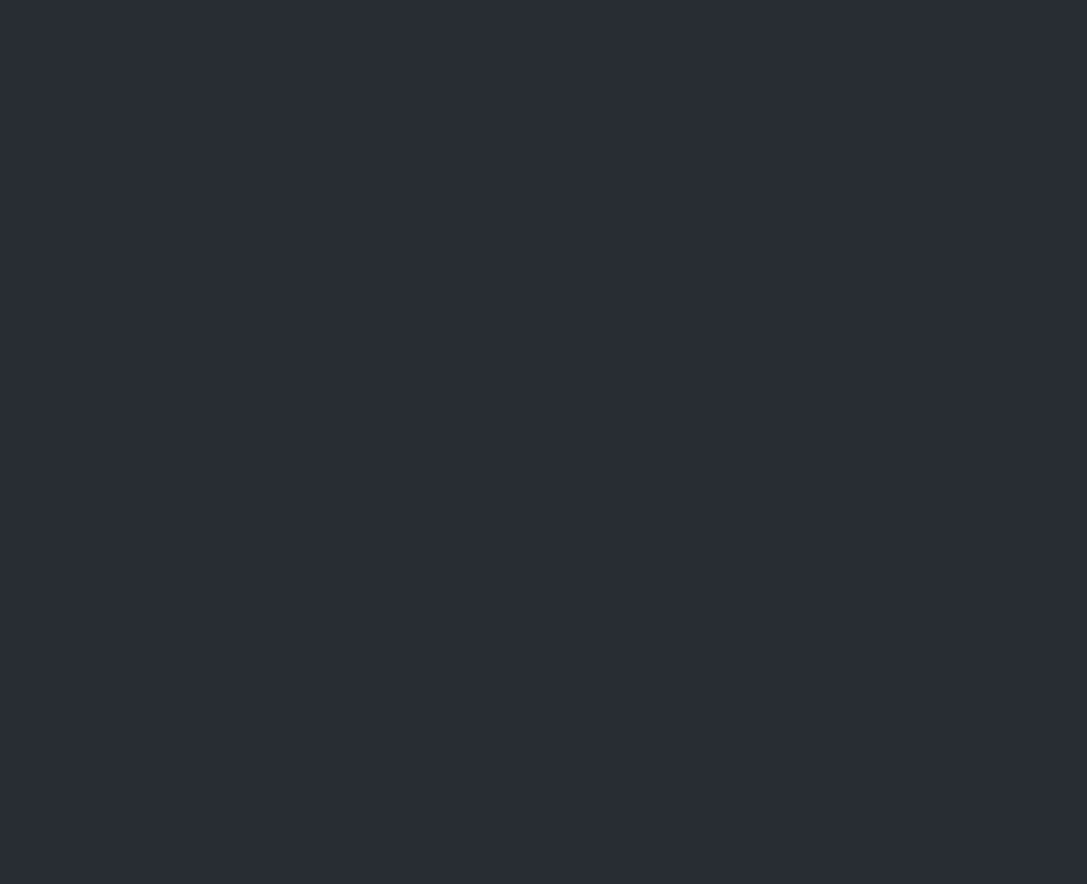
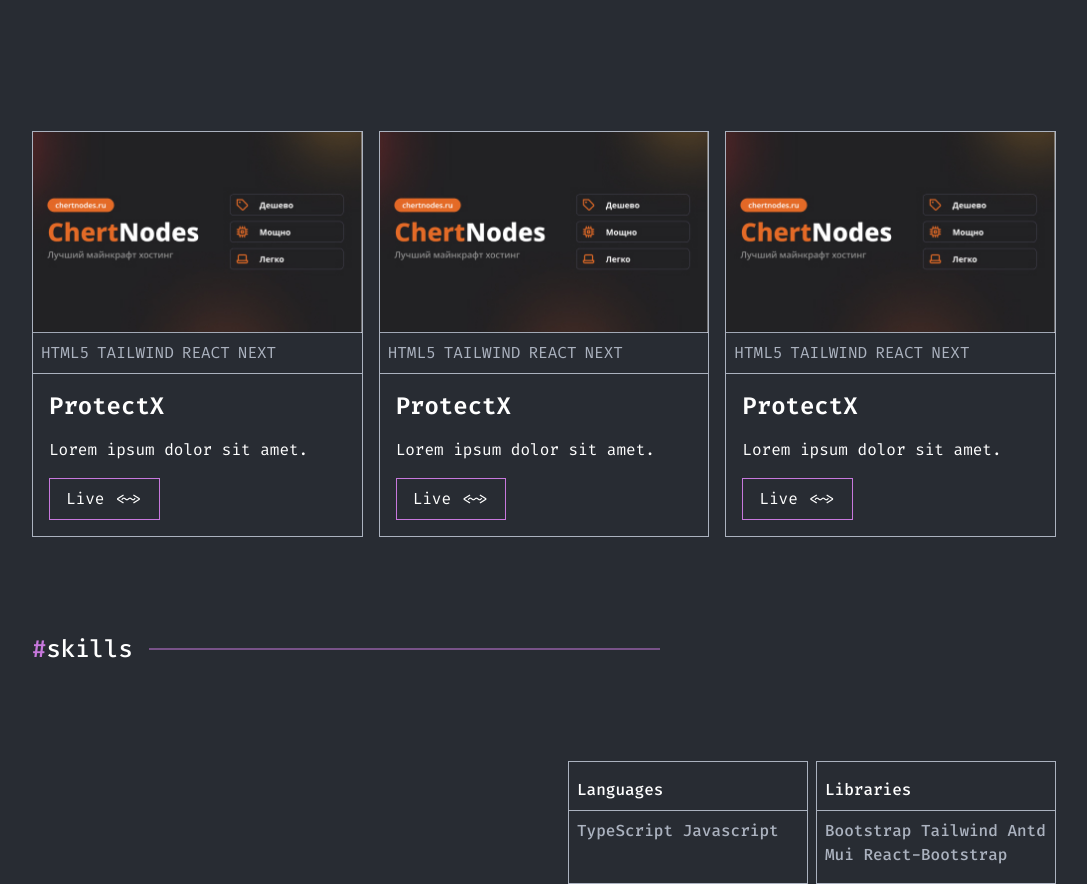
Before and after one commit to darenminarolli/portfolio, a Next.js app: page / in a window 1280 px wide. Shown: the part 1060-1944 px from the top of the page, without its empty margins (96-1183 px from the left). Before the commit the page ends 903 px from the top, so only its background shows below. Built offline with nearby package versions, Linux system fonts and the light colour scheme.

Commit message:
implemnted new sections

```diff
--- a/app/components/Cart.jsx
+++ b/app/components/Cart.jsx
@@ -1,9 +1,30 @@
+import Image from 'next/image'
 import React from 'react'
+import Button from './ui/Button'
+import ProjectImg from '../../public/Work.jpg'
 
 const Cart = () => {
   return (
     <>
-
+    <div className=' w-fit  justify-center border border-[#ABB2BF]'>
+        <Image src={ProjectImg}
+         alt='cartphoto'
+         width={330}
+         height={201}
+         className=''
+         />
+        <div className='flex gap-2 p-2 border-b border-[#ABB2BF] '>
+            <h3 className='text-[#ABB2BF]  not-italic ' >HTML5</h3>
+            <h3 className='text-[#ABB2BF]  not-italic ' >TAILWIND</h3>
+            <h3 className='text-[#ABB2BF]  not-italic ' >REACT</h3>
+            <h3 className='text-[#ABB2BF]  not-italic ' >NEXT</h3>
+        </div>
+        <div className='p-4 gap-4'>
+            <h1 className='text-2xl font-semibold'>ProtectX</h1>
+            <p className='py-4'>Lorem ipsum dolor sit amet.</p>
+            <Button name='Live <~>'/>
+        </div>
+    </div>
     </>
   )
 }
--- /dev/null
+++ b/app/components/Skills.jsx
@@ -0,0 +1,14 @@
+import React from 'react'
+
+const Skills = ({ title, desc }) => {
+  return (
+    <>
+      <article className='w-[240px] border border-[#ABB2BF] py-2 gap-2'>
+        <h1 className='border-b border-[#ABB2BF] p-2 text-base font-medium '>{ title }</h1>
+        <p className='p-2 flex flex-wrap text-[#ABB2BF] text-base font-medium  '>{ desc }</p>
+      </article>
+    </>
+  )
+}
+
+export default Skills
--- a/app/components/ui/SectionDivider.jsx
+++ b/app/components/ui/SectionDivider.jsx
@@ -3,7 +3,7 @@ import React from 'react'
 const SectionDivider = ({name}) => {
   return (
     <>
-      <div className='flex gap-4 w-[701px] items-center   '>
+      <div className='flex gap-4 w-[701px] items-center  my-24 '>
         <h1 className='text-2xl font-medium not-italic'><span className='text-[#C778DD]'>#</span>{name}</h1>
         <svg xmlns="http://www.w3.org/2000/svg" width="511" height="2" viewBox="0 0 511 2" fill="none">
   <path fill-rule="evenodd" clip-rule="evenodd" d="M511 1.5H0V0.5H511V1.5Z" fill="#C778DD"/>
--- a/app/page.jsx
+++ b/app/page.jsx
@@ -3,6 +3,8 @@ import ProfileImg from '../public/Image.png'
 import Button from "./components/ui/Button"
 import Quote from "./components/ui/Quote"
 import SectionDivider from "./components/ui/SectionDivider"
+import Cart from "./components/Cart"
+import Skills from "./components/Skills"
 export default function Home() {
   return (
     <>
@@ -28,9 +30,23 @@ export default function Home() {
         </div>
       </section>
         <Quote/>
-        <section className="w-[1024px] m-auto flex justify-between items-center mt-24 ">
+        <section className="w-[1024px] m-auto ">
+        <div className=" flex justify-between items-center mt-24 ">
         <SectionDivider name='projects'/>
         <h1 className="items-center">View all ~~{">"}</h1>
+        </div>
+        <div className=" mt-24 flex items-start gap-4  ">
+         <Cart/>
+         <Cart/>
+         <Cart/>
+        </div>
+         <SectionDivider name='skills'/>
+         <div className="flex flex-wrap gap-2 float-right">
+
+         <Skills title='Languages' desc='TypeScript Javascript'/>
+         <Skills title='Libraries' desc='Bootstrap Tailwind Antd Mui React-Bootstrap '/>
+         </div>
+
         </section>
     </>
   )
```
Also changed, not shown: public/Work.jpg (added).
